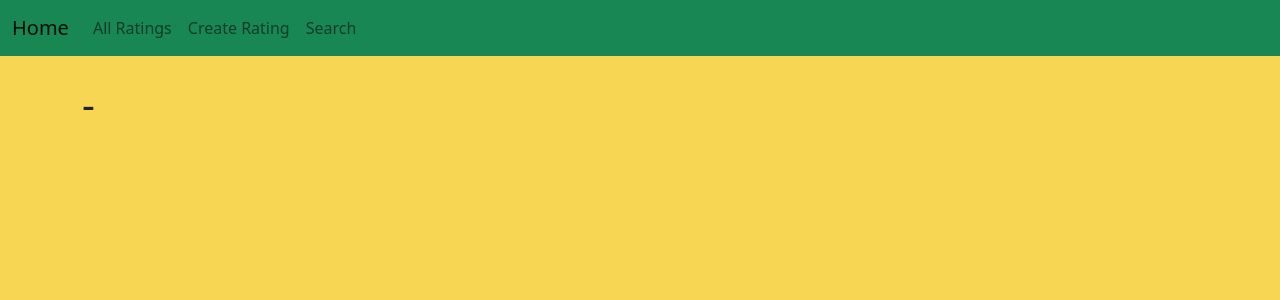
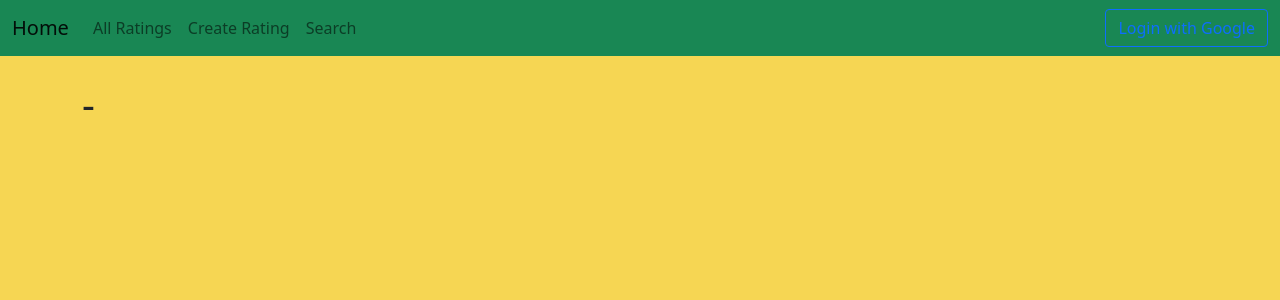
Before and after one commit to Emanrz7613/Flask-Website-with-Google-auth, a Flask app: page /ratings/1 in a window 1280 px wide. Shown: the top 300 px of the page. Run offline with Flask 3, Linux system fonts and the light colour scheme; data that the repository does not hold is empty; parts of the project's set-up code (start-up, migrations or seed data) failed here and were passed over.

Commit message:
google auth
got google auth to load but wont finish authorization

```diff
--- a/app.py
+++ b/app.py
@@ -1,10 +1,12 @@
-from flask import Flask, abort, redirect, render_template, request, url_for
-from flask_dance.contrib.google import make_google_blueprint, google
+from flask import Flask, abort, redirect, render_template, request, url_for, session, flash
+from flask_dance.contrib.google import  google
 import os
 from src.repositories.rating_repository import *
 from flask_sqlalchemy import SQLAlchemy
 from flask_login import LoginManager, UserMixin, login_required, login_user, logout_user
 from src.models import *
+from authlib.integrations.flask_client import OAuth
+from functools import wraps
 
 app = Flask(__name__)
 
@@ -12,6 +14,21 @@ app = Flask(__name__)
 app.config['SECRET_KEY'] = 'ebade5ab48174feaae42e6f0e0eb8c77'
 app.config['GOOGLE_OAUTH_CLIENT_ID'] = '619389714744-hb1q3g3opv4jb6dm9hligalpvik9ih9e.apps.googleusercontent.com'
 app.config['GOOGLE_OAUTH_CLIENT_SECRET'] = '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'
+
+oauth = OAuth(app)
+
+google = oauth.register(
+    name="google",
+    client_id=app.config["GOOGLE_OAUTH_CLIENT_ID"],
+    client_secret=app.config["GOOGLE_OAUTH_CLIENT_SECRET"],
+    access_token_url="https://accounts.google.com/o/oauth2/token",
+    access_token_params=None,
+    authorize_url="https://accounts.google.com/o/oauth2/auth",
+    authorize_params=None,
+    api_base_url="https://www.googleapis.com/oauth2/v1/",
+    redirect_uri="http://localhost:5000/authorize",  # Make sure this matches the one in the Google Cloud Console
+    client_kwargs={"scope": "openid email profile"},
+)
 
 login_manager = LoginManager()
 login_manager.init_app(app)
@@ -21,7 +38,7 @@ def load_user(user_id):
     return Users.query.get(int(user_id))
 
 app.config['SQLALCHEMY_DATABASE_URI']=\
-    'mysql://root:password@localhost:3306/3155_final_project?charset=utf8mb4'
+    'mysql://root:3186@localhost:3306/3155_final_project?charset=utf8mb4'
 app.config['SQLALCHEMY_TRACK_MODIFICATIONS']=False
 
 db.init_app(app)
@@ -68,25 +85,36 @@ def search_ratings():
         found_ratings = rating_repository_singleton.search_ratings(q)
     return render_template('search_ratings.html', search_active=True, ratings=found_ratings, search_query=q)
 
-@app.route('/login')
+def login_required(f):
+    @wraps(f)
+    def decorated_function(*args, **kwargs):
+        if "google_id" not in session:
+            return redirect(url_for("login", next=request.url))
+        return f(*args, **kwargs)
+    return decorated_function
+
+@app.route("/login")
 def login():
-    if not google.authorized:
-        return redirect(url_for("google.login"))
-    resp = google.get("/oauth2/v3/userinfo")
-    if resp.ok:
-        user_info = resp.json()
-        email = user_info['email']
-        first_name = user_info.get('given_name')
-        last_name = user_info.get('family_name')
-        google_id = user_info.get('sub')
+    if "google_id" in session:
+        return redirect(url_for("index"))
+    return google.authorize_redirect(url_for("authorize", _external=True))
 
-        user = rating_repository_singleton.get_user_by_email(email)
-        if not user:
-            user = rating_repository_singleton.create_user(first_name, last_name, email, google_id)
+@app.route("/authorize")
+def authorize():
+    token = google.authorize_access_token()
+    resp = google.get("userinfo")
+    user_info = resp.json()
+    session["google_id"] = user_info["id"]
+    session["email"] = user_info["email"]
+    flash(f"Logged in as {user_info['email']}", "success")
+    return redirect('/')
 
-        login_user(user)
-
-    return redirect(url_for('dashboard'))
+@app.route("/logout")
+@login_required
+def logout():
+    session.pop("google_id", None)
+    session.pop("email", None)
+    flash("You have been logged out.", "success")
 
 if __name__ == '__main__':
     app.run(debug=True)
--- a/templates/_layout.html
+++ b/templates/_layout.html
@@ -32,6 +32,20 @@
             <a class="nav-link{% if search_active %} active{% endif %}" href="/ratings/search">Search</a>
           </li>
         </ul>
+        <ul class="navbar-nav ms-auto mb-2 mb-lg-0">
+          {% if "email" in session %}
+              <li class="nav-item">
+                  <span class="navbar-text">Welcome, {{ session["email"].split('@')[0] }}!</span>
+              </li>
+              <li class="nav-item">
+                  <a class="btn btn-outline-primary" href="{{ url_for('logout') }}">Logout</a>
+              </li>
+          {% else %}
+              <li class="nav-item">
+                  <a class="btn btn-outline-primary" href="{{ url_for('login') }}">Login with Google</a>
+              </li>
+          {% endif %}
+        </ul>
       </div>
     </div>
   </nav>
```
Also changed, not shown: requirements.txt (+20 -0 lines).
